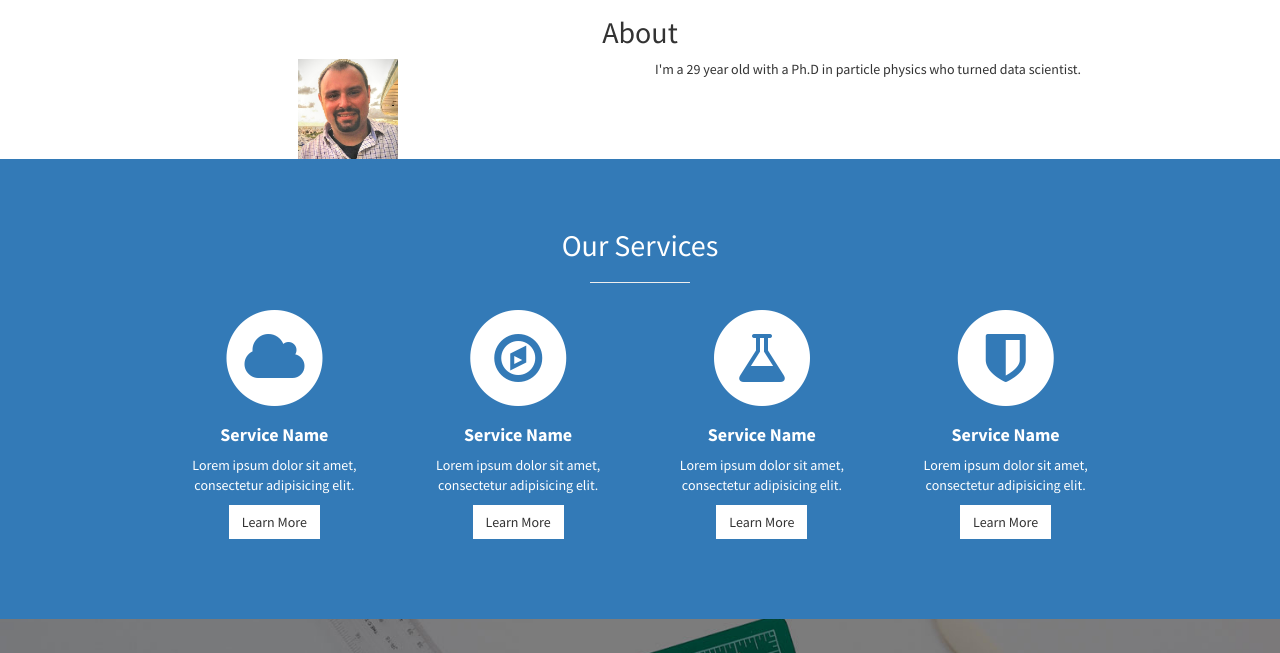
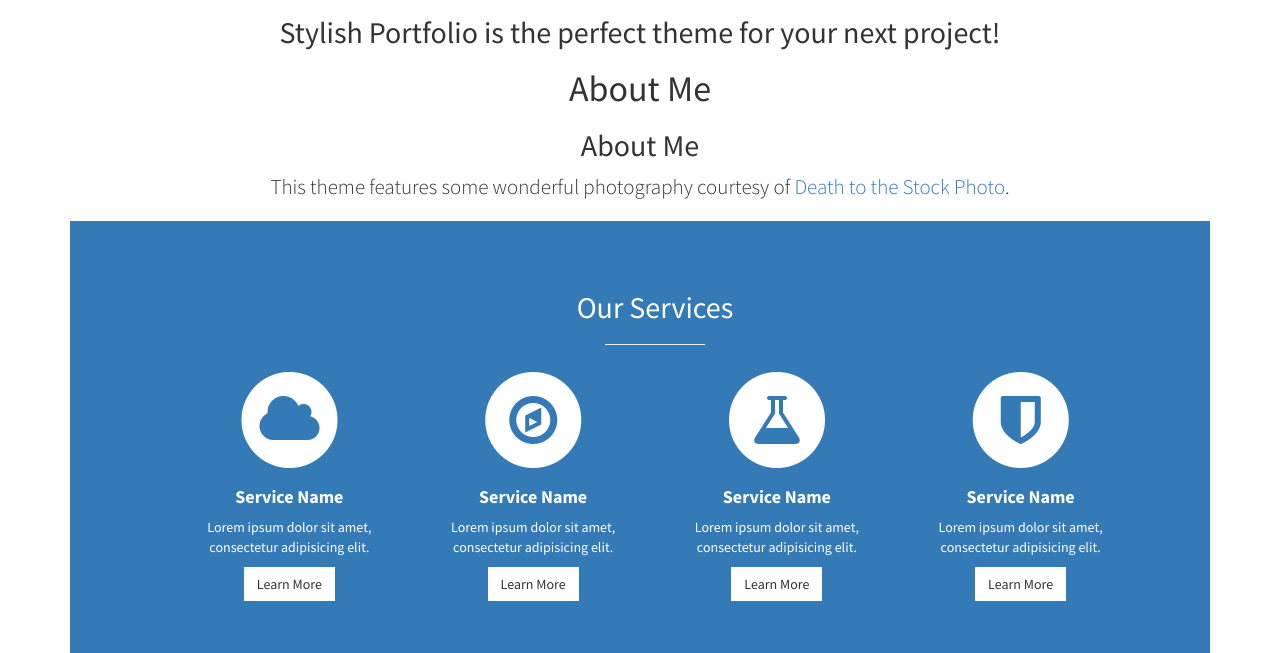
Before and after one commit to 1grossora/1grossora.github.io, a Jekyll site: the page built from index.html, in a window 1280 px wide and 900 px high, scrolled down 657 px, cut to the strip 247-900 px from the top of the window. Built offline with Jekyll 4.4.1, drawn with Linux system fonts in a browser that asks for light colours.

Commit message:
Update about.html

```diff
--- a/_includes/about.html
+++ b/_includes/about.html
@@ -1,4 +1,16 @@
-<section class="success" id="about">
+   <div class="container">
+      <div class="row">
+        <div class="col-lg-12 text-center">
+         <h2>Stylish Portfolio is the perfect theme for your next project!</h2>
+         <h1>About Me</h1>
+         <h2>About Me</h2>
+          <p class="lead">This theme features some wonderful photography courtesy of <a target="_blank" href="http://join.deathtothestockphoto.com/">Death to the Stock Photo</a>.</p>
+        </div>
+      </div>
+
+
+
+<!--section class="success" id="about">
   <div class="container">
     <div class="row">
       <div class="col-lg-12 text-center">
@@ -8,14 +20,14 @@
 
     <div class="row">
       <div class="col-sm-6 text-center"><!--col-md-offset-2 text-center">-->
-	<!--  <center> -->
+	<!--  <center> >
 	<img src="/img/myface.jpg" style="width: 100px"">
       </div>
       <div class="col-sm-6">
 	<p>I'm a 29 year old with a Ph.D in particle physics who turned data scientist. </p>
-	<!--<script>lichess_widgets.profile("dark", "n3utrino");</script> </p>-->
+	<!--<script>lichess_widgets.profile("dark", "n3utrino");</script> </p>>
       </div>
 
     </div>
 
-  </div>
+  </div-->
```
